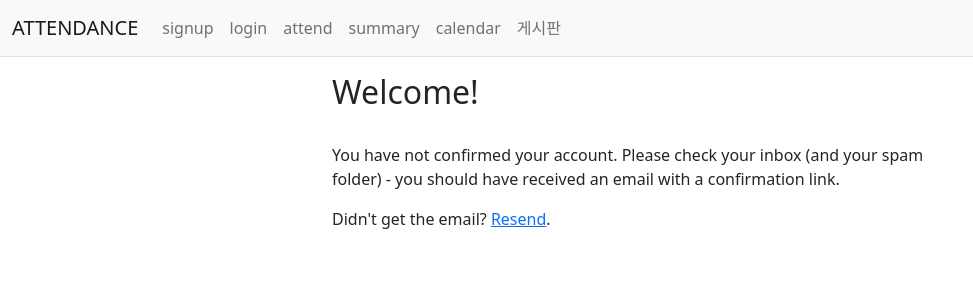
After one commit to overthecloud75/attendance, a Flask app: page /user/email_unconfirmed/ in a window 1280 px wide. The commit adds this page. Shown: the top 300 px of the page, without its empty margins (0-973 px from the left). Run offline with Flask 2, Linux system fonts and the light colour scheme.

Commit message:
reset password

```diff
--- a/form.py
+++ b/form.py
@@ -23,8 +23,14 @@ class UserLoginForm(FlaskForm):
     password = PasswordField('password', validators=[DataRequired()])
 
 
-class ResendForm(FlaskForm):
+class EmailForm(FlaskForm):
     email = EmailField('email', validators=[DataRequired(), Email()])
+
+
+class PasswordResetForm(FlaskForm):
+    password1 = PasswordField('password', validators=[
+        DataRequired(), EqualTo('password2', '비밀번호가 일치하지 않습니다')])
+    password2 = PasswordField('confirm password', validators=[DataRequired()])
 
 
 class EmployeeSubmitForm(FlaskForm):
@@ -37,7 +43,7 @@ class EmployeeSubmitForm(FlaskForm):
     endDate = DateField('endDate', format='%Y-%m-%d', validators=(Optional(),))
     email = EmailField('email', validators=[Optional(), Email()])
     regular = SelectField('regular', choices=EMPLOYEE_REGULAR)
-    status = SelectField('status', choices=EMPLOYEE_MODE)
+    mode = SelectField('mode', choices=EMPLOYEE_MODE)
 
 
 class PeriodSubmitForm(FlaskForm):
--- a/main.py
+++ b/main.py
@@ -35,8 +35,9 @@ def create_app():
     app.config['SECRET_KEY'] = os.urandom(32)
     app.config['SESSION_COOKIE_SECURE'] = True
 
-    from views import main_views, calendar_views, board_views
+    from views import main_views, user_views, calendar_views, board_views
     app.register_blueprint(main_views.bp)
+    app.register_blueprint(user_views.bp)
     app.register_blueprint(calendar_views.bp)
     app.register_blueprint(board_views.bp)
 
--- a/models/employee.py
+++ b/models/employee.py
@@ -20,7 +20,7 @@ class Employee:
                     email = None
                 # 퇴사하지 않은 직원만 포함하기 위해서
                 if employee['regular'] != '퇴사':
-                    employee_info = {'name': employee['name'], 'employeeId': employee['employeeId'], 'email': email, 'regular': employee['regular'], 'status': employee['status']}
+                    employee_info = {'name': employee['name'], 'employeeId': employee['employeeId'], 'email': email, 'regular': employee['regular'], 'mode': employee['mode']}
                     if 'beginDate' not in employee and 'endDate' not in employee:
                         employees_list.append(employee_info)
                     elif 'beginDate' in employee and date and date >= employee['beginDate'] and 'endDate' not in employee:
--- a/templates/navbar.html
+++ b/templates/navbar.html
@@ -9,7 +9,7 @@
             <ul class="navbar-nav">
             {% if g.user %}
                 <li class="nav-item ">
-                    <a class="nav-link" href="{{ url_for('main.logout') }}">{{ g.user.name }} (logout)</a>
+                    <a class="nav-link" href="{{ url_for('user.logout') }}">{{ g.user.name }} (logout)</a>
                 </li>
                 {% if g.user.is_admin %}
                 <li class="nav-item ">
@@ -31,10 +31,10 @@
                 {% endif %}
             {% else %}
                 <li class="nav-item ">
-                    <a class="nav-link" href="{{ url_for('main.signup') }}">signup</a>
+                    <a class="nav-link" href="{{ url_for('user.signup') }}">signup</a>
                 </li>
                 <li class="nav-item ">
-                    <a class="nav-link" href="{{ url_for('main.login') }}">login</a>
+                    <a class="nav-link" href="{{ url_for('user.login') }}">login</a>
                 </li>
             {% endif %}
                 <li class="nav-item ">
--- a/templates/search.html
+++ b/templates/search.html
@@ -2,7 +2,7 @@
     <div class="col-4 input-group" style="max-width:500px;">
         <input type="text" class="form-control kw" value="{{ name or '' }}">
         <div class="input-group-append">
-            <button class="btn btn-outline-secondary" type="button" id="btn_search1">찾기</button>
+            <button class="btn btn-outline-primary" type="button" id="btn_search1">찾기</button>
         </div>
     </div>
 </div>
--- a/templates/user/resend.html
+++ b/templates/user/email_send.html
@@ -9,7 +9,7 @@
             <input type="email" class="form-control" name="email" id="email"
                    value="{{ form.email.data or '' }}">
         </div>
-        <button type="submit" class="btn btn-primary">이메일 다시 보내기</button>
+        <button type="submit" class="btn btn-primary">{{ button_title }}</button>
     </form>
 </div>
 {% endblock %}
--- /dev/null
+++ b/templates/user/email_unconfirmed.html
@@ -0,0 +1,16 @@
+{% extends "base.html" %}
+{% block content %}
+<div class="container w-50 my-3">
+    <h2>Welcome!</h2>
+    <br>
+    <p>You have not confirmed your account. Please check your inbox (and your spam folder) - you should have received an email with a confirmation link.</p>
+    <p>Didn't get the email? <a href="{{ url_for('user.resend') }}">Resend</a>.</p>
+    <!-- flash 오류 -->
+    {% for message in get_flashed_messages() %}
+    <div class="alert alert-danger" role="alert">
+        {{ message }}
+    </div>
+    {% endfor %}
+    <!-- ---------------------------------------------------------------------- -->
+</div>
+{% endblock %}
--- a/templates/user/employees.html
+++ b/templates/user/employees.html
@@ -36,11 +36,7 @@
             {% else %}
                 <td>{{ data.regular }}</td>
             {% endif %}
-            {% if data.status in ['퇴사']%}
-                <td style='color:red'>{{ data.status }}</td>
-            {% else %}
-                <td>{{ data.status }}</td>
-            {% endif %}
+            <td>{{ data.mode }}</td>
         </tr>
         {% endfor %}
     {% else %}
--- a/templates/user/login.html
+++ b/templates/user/login.html
@@ -16,5 +16,6 @@
         </div>
         <button type="submit" class="btn btn-primary">로그인</button>
     </form>
+    <div class="my-3"><a href="{{ url_for('user.reset_password') }}">비밀번호 변경하기</a></div>
 </div>
 {% endblock %}
--- a/templates/user/unconfirmed.html
+++ b/templates/user/password_unconfirmed.html
@@ -4,7 +4,7 @@
     <h2>Welcome!</h2>
     <br>
     <p>You have not confirmed your account. Please check your inbox (and your spam folder) - you should have received an email with a confirmation link.</p>
-    <p>Didn't get the email? <a href="{{ url_for('main.resend') }}">Resend</a>.</p>
+    <p>Didn't get the email? <a href="{{ url_for('user.reset_password') }}">Resend</a>.</p>
     <!-- flash 오류 -->
     {% for message in get_flashed_messages() %}
     <div class="alert alert-danger" role="alert">
--- a/views/board_views.py
+++ b/views/board_views.py
@@ -35,7 +35,7 @@ def admin_required(view):
     @functools.wraps(view)
     def wrapped_view(**kwargs):
         if g.user is None:
-            return redirect(url_for('main.login'))
+            return redirect(url_for('user.login'))
         elif not g.user['is_admin']:
             return redirect(url_for('main.attend'))
         return view(**kwargs)
@@ -46,7 +46,7 @@ def login_required(view):
     @functools.wraps(view)
     def wrapped_view(**kwargs):
         if g.user is None:
-            return redirect(url_for('main.login'))
+            return redirect(url_for('user.login'))
         return view(**kwargs)
     return wrapped_view
 
--- a/views/calendar_views.py
+++ b/views/calendar_views.py
@@ -22,7 +22,7 @@ def client_ip_check(view):
     def wrapped_view(**kwargs):
         if 'X-Forwarded-For' in request.headers and g.user is None:
             if not check_private_ip(request.headers['X-Forwarded-For']):
-                return redirect(url_for('main.login'))
+                return redirect(url_for('user.login'))
         return view(**kwargs)
     return wrapped_view
 
--- a/views/main_views.py
+++ b/views/main_views.py
@@ -1,12 +1,11 @@
 from flask import Blueprint, request, render_template, url_for, current_app, session, g, flash, jsonify, send_file, make_response
 from io import BytesIO, StringIO
 from csvalidate import ValidatedWriter
-from werkzeug.security import generate_password_hash
 from werkzeug.utils import redirect
 import functools
 
-from models import get_setting, User, Employee, Report, Device
-from form import UserCreateForm, UserLoginForm, ResendForm, EmployeeSubmitForm, PeriodSubmitForm, DateSubmitForm, DeviceSubmitForm
+from models import get_setting, Employee, Report, Device
+from form import EmployeeSubmitForm, PeriodSubmitForm, DateSubmitForm, DeviceSubmitForm
 from utils import request_get, check_private_ip
 from config import EMPLOYEES_STATUS
 
@@ -36,7 +35,7 @@ def admin_required(view):
     @functools.wraps(view)
     def wrapped_view(**kwargs):
         if g.user is None:
-            return redirect(url_for('main.login'))
+            return redirect(url_for('user.login'))
         elif not g.user['is_admin']:
             return redirect(url_for('main.attend'))
         return view(**kwargs)
@@ -47,7 +46,7 @@ def login_required(view):
     @functools.wraps(view)
     def wrapped_view(**kwargs):
         if g.user is None:
-            return redirect(url_for('main.login'))
+            return redirect(url_for('user.login'))
         return view(**kwargs)
     return wrapped_view
 
@@ -57,7 +56,7 @@ def client_ip_check(view):
     def wrapped_view(**kwargs):
         if 'X-Forwarded-For' in request.headers and g.user is None:
             if not check_private_ip(request.headers['X-Forwarded-For']):
-                return redirect(url_for('main.login'))
+                return redirect(url_for('user.login'))
         return view(**kwargs)
     return wrapped_view
 
@@ -65,94 +64,6 @@ def client_ip_check(view):
 @bp.route('/')
 def index():
     return redirect(url_for('main.attend'))
-
-
-@bp.route('/signup/', methods=('GET', 'POST'))
-def signup():
-    form = UserCreateForm()
-    user = User()
-    if request.method == 'POST' and form.validate_on_submit():
-        request_data = {'name': form.name.data, 'email': form.email.data, 'password': generate_password_hash(form.password1.data)}
-        error = user.signup(request_data)
-        if error:
-            flash(error)
-            return make_response(render_template('user/signup.html', form=form), 400)
-        else:
-            return redirect(url_for('main.unconfirmed'))
-    elif request.method == 'POST' and not form.validate_on_submit():
-        return make_response(render_template('user/signup.html', form=form), 400)
-    return render_template('user/signup.html', form=form)
-
-
-@bp.route('/login/', methods=('GET', 'POST'))
-def login():
-    form = UserLoginForm()
-    user = User()
-    if request.method == 'POST' and form.validate_on_submit():
-        request_data = {'email': form.email.data, 'password': form.password.data}
-        error, user_data = user.login(request_data)
-        if error is None and user_data['email_confirmed']:
-            del user_data['_id']
-            del user_data['password']
-
-            session.clear()
-            for key in user_data:
-                session[key] = user_data[key]
-            return redirect(url_for('main.attend'))
-        elif error is None and not user_data['email_confirmed']:
-            return redirect(url_for('main.unconfirmed'))
-        else:
-            flash(error)
-            return make_response(render_template('user/login.html', form=form), 400)
-    elif request.method == 'POST' and not form.validate_on_submit():
-        return make_response(render_template('user/login.html', form=form), 400)
-    return render_template('user/login.html', form=form)
-
-
-@bp.route('/logout/')
-@login_required
-def logout():
-    session.clear()
-    return redirect(url_for('main.index'))
-
-
-@bp.route('/confirm/<token>')
-def confirm_token(token):
-    user = User()
-    error, user_data = user.confirm_token(token)
-    if error is None:
-        del user_data['_id']
-        del user_data['password']
-
-        session.clear()
-        for key in user_data:
-            session[key] = user_data[key]
-        return redirect(url_for('main.attend'))
-    else:
-        flash(error)
-        return make_response(render_template('user/unconfirmed.html'), 400)
-
-
-@bp.route('/unconfirmed/')
-def unconfirmed():
-    return render_template('user/unconfirmed.html')
-
-
-@bp.route('/resend/', methods=('GET', 'POST'))
-def resend():
-    form = ResendForm()
-    if request.method == 'POST' and form.validate_on_submit():
-        email = form.email.data
-        user = User()
-        error = user.resend(email)
-        if error is None:
-            return redirect(url_for('main.unconfirmed'))
-        else:
-            flash(error)
-            return make_response(render_template('user/resend.html', form=form), 400)
-    elif request.method == 'POST' and not form.validate_on_submit():
-        return make_response(render_template('user/resend.html', form=form), 400)
-    return render_template('user/resend.html', form=form)
 
 
 @bp.route('/setting/', methods=('GET', 'POST'))
@@ -180,7 +91,7 @@ def update_employee():
     _, name, _, _ = request_get(request.args)
     if request.method == 'POST' and form.validate_on_submit():
         request_data = {'name': form.name.data, 'department': form.department.data, 'rank': form.rank.data,
-                        'regular': form.regular.data, 'status': form.status.data}
+                        'regular': form.regular.data, 'mode': form.mode.data}
         if form.employeeId.data:
             request_data['employeeId'] = int(form.employeeId.data)
         if form.beginDate.data:
--- /dev/null
+++ b/views/user_views.py
@@ -0,0 +1,197 @@
+from flask import Blueprint, request, render_template, url_for, current_app, session, g, flash, jsonify, send_file, make_response
+from io import BytesIO, StringIO
+from csvalidate import ValidatedWriter
+from werkzeug.security import generate_password_hash
+from werkzeug.utils import redirect
+import functools
+
+from models import User
+from form import UserCreateForm, UserLoginForm, EmailForm, PasswordResetForm
+from utils import request_get, check_private_ip
+
+# blueprint
+bp = Blueprint('user', __name__, url_prefix='/user')
+
+
+@bp.before_app_request
+def load_logged_in_user():
+    user_id = session.get('user_id')
+    if user_id is None:
+        g.user = None
+    else:
+        g.user = {}
+        for key in session:
+            g.user[key] = session[key]
+
+
+@bp.after_request
+def add_security_headers(resp):
+    # https://flask.palletsprojects.com/en/2.1.x/security/
+    resp.headers['X-Frame-Options'] = 'SAMEORIGIN'
+    return resp
+
+
+def admin_required(view):
+    @functools.wraps(view)
+    def wrapped_view(**kwargs):
+        if g.user is None:
+            return redirect(url_for('user.login'))
+        elif not g.user['is_admin']:
+            return redirect(url_for('main.attend'))
+        return view(**kwargs)
+    return wrapped_view
+
+
+def login_required(view):
+    @functools.wraps(view)
+    def wrapped_view(**kwargs):
+        if g.user is None:
+            return redirect(url_for('user.login'))
+        return view(**kwargs)
+    return wrapped_view
+
+
+def client_ip_check(view):
+    @functools.wraps(view)
+    def wrapped_view(**kwargs):
+        if 'X-Forwarded-For' in request.headers and g.user is None:
+            if not check_private_ip(request.headers['X-Forwarded-For']):
+                return redirect(url_for('user.login'))
+        return view(**kwargs)
+    return wrapped_view
+
+
+@bp.route('/signup/', methods=('GET', 'POST'))
+def signup():
+    form = UserCreateForm()
+    if request.method == 'POST' and form.validate_on_submit():
+        user = User()
+        request_data = {'name': form.name.data, 'email': form.email.data, 'password': generate_password_hash(form.password1.data)}
+        error = user.signup(request_data)
+        if error:
+            flash(error)
+            return make_response(render_template('user/signup.html', form=form), 400)
+        else:
+            return redirect(url_for('user.email_unconfirmed'))
+    elif request.method == 'POST' and not form.validate_on_submit():
+        return make_response(render_template('user/signup.html', form=form), 400)
+    return render_template('user/signup.html', form=form)
+
+
+@bp.route('/login/', methods=('GET', 'POST'))
+def login():
+    form = UserLoginForm()
+    if request.method == 'POST' and form.validate_on_submit():
+        user = User()
+        request_data = {'email': form.email.data, 'password': form.password.data}
+        error, user_data = user.login(request_data)
+        if error is None and user_data['email_confirmed']:
+            del user_data['_id']
+            del user_data['password']
+
+            session.clear()
+            for key in user_data:
+                session[key] = user_data[key]
+            return redirect(url_for('main.attend'))
+        elif error is None and not user_data['email_confirmed']:
+            return redirect(url_for('user.email_unconfirmed'))
+        else:
+            flash(error)
+            return make_response(render_template('user/login.html', form=form), 400)
+    elif request.method == 'POST' and not form.validate_on_submit():
+        return make_response(render_template('user/login.html', form=form), 400)
+    return render_template('user/login.html', form=form)
+
+
+@bp.route('/logout/')
+@login_required
+def logout():
+    session.clear()
+    return redirect(url_for('main.index'))
+
+
+@bp.route('/email_confirm/<token>')
+def email_confirm(token):
+    user = User()
+    error, user_data = user.confirm_token(token)
+    if error is None:
+        error = user.confirm_email(user_data)
+        if error is None:
+            del user_data['_id']
+            del user_data['password']
+
+            session.clear()
+            for key in user_data:
+                session[key] = user_data[key]
+            return redirect(url_for('main.attend'))
+        else:
+            flash(error)
+            return make_response(render_template('user/email_unconfirmed.html'), 400)
+    else:
+        flash(error)
+        return make_response(render_template('user/email_unconfirmed.html'), 400)
+
+
+@bp.route('/email_unconfirmed/')
+def email_unconfirmed():
+    return render_template('user/email_unconfirmed.html')
+
+
+@bp.route('/resend/', methods=('GET', 'POST'))
+def resend():
+    form = EmailForm()
+    button_title = '이메일 다시 보내기'
+    if request.method == 'POST' and form.validate_on_submit():
+        email = form.email.data
+        user = User()
+        error = user.resend({'email': email})
+        if error is None:
+            return redirect(url_for('user.email_unconfirmed'))
+        else:
+            flash(error)
+            return make_response(render_template('user/email_send.html', **locals(), form=form), 400)
+    elif request.method == 'POST' and not form.validate_on_submit():
+        return make_response(render_template('user/resend.html', form=form), 400)
+    return render_template('user/email_send.html', **locals())
+
+
+@bp.route('/reset_password/', methods=('GET', 'POST'))
+def reset_password():
+    form = EmailForm()
+    button_title = 'email 확인하기'
+    if request.method == 'POST' and form.validate_on_submit():
+        user = User()
+        request_data = {'email': form.email.data}
+        error = user.reset_password(request_data)
+        if error:
+            flash(error)
+            return make_response(render_template('user/email_send.html', **locals()), 400)
+        else:
+            return redirect(url_for('user.password_unconfirmed'))
+    elif request.method == 'POST' and not form.validate_on_submit():
+        return make_response(render_template('user/email_send.html', **locals()), 400)
+    return render_template('user/email_send.html', **locals())
+
+
+@bp.route('/reset_password/<token>', methods=('GET', 'POST'))
+def confirm_reset_password(token):
+    user = User()
+    error, user_data = user.confirm_token(token)
+    if error:
+        form = EmailForm()
+        flash(error)
+        return make_response(render_template('user/email_send.html', **locals()), 400)
+    else:
+        form = PasswordResetForm()
+        if request.method == 'POST' and form.validate_on_submit():
+            user_data['password'] = generate_password_hash(form.password1.data)
+            user.change_password(user_data)
+            return redirect(url_for('user.login'))
+        elif request.method == 'POST' and not form.validate_on_submit():
+            return make_response(render_template('user/confirm_reset_password.html', form=form), 400)
+        return render_template('user/confirm_reset_password.html', form=form)
+
+
+@bp.route('/password_unconfirmed/')
+def password_unconfirmed():
+    return render_template('user/password_unconfirmed.html')
```
Also changed, not shown: models/report.py (+40 -33 lines), models/user.py (+49 -25 lines), templates/user/confirm_reset_password.html (added, +20 -0 lines), templates/user/device.html (+9 -9 lines), templates/user/update_employee.html (+4 -4 lines), version.txt (+15 -2 lines).
